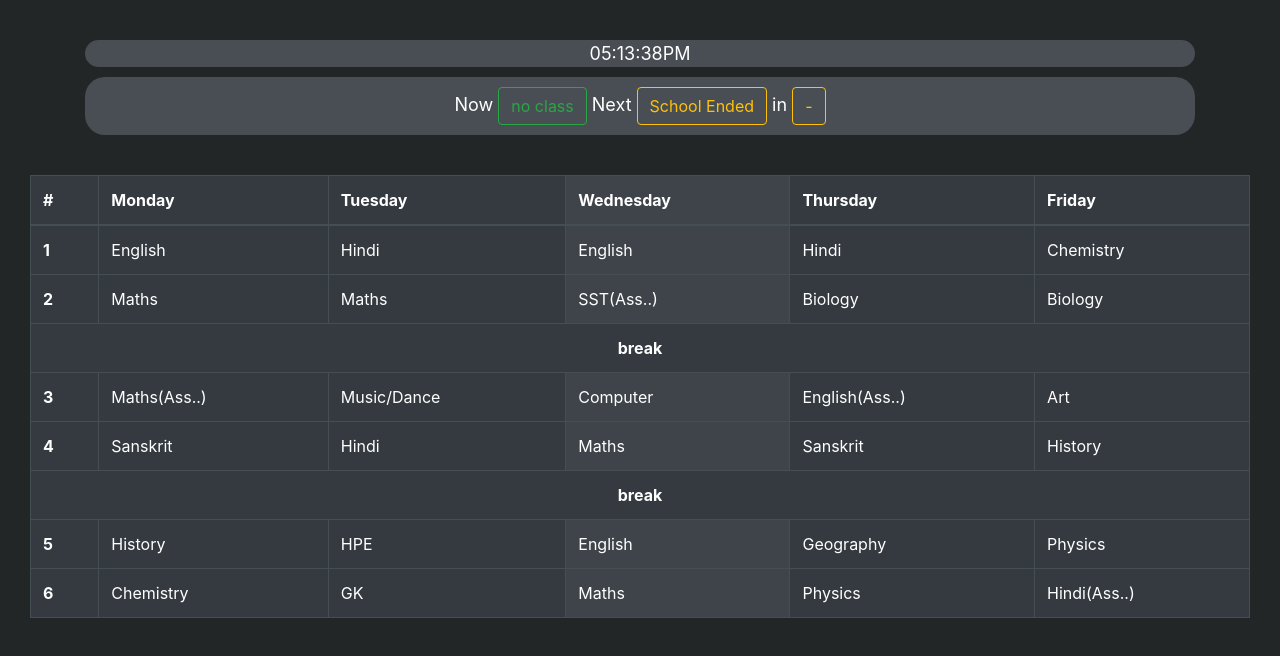
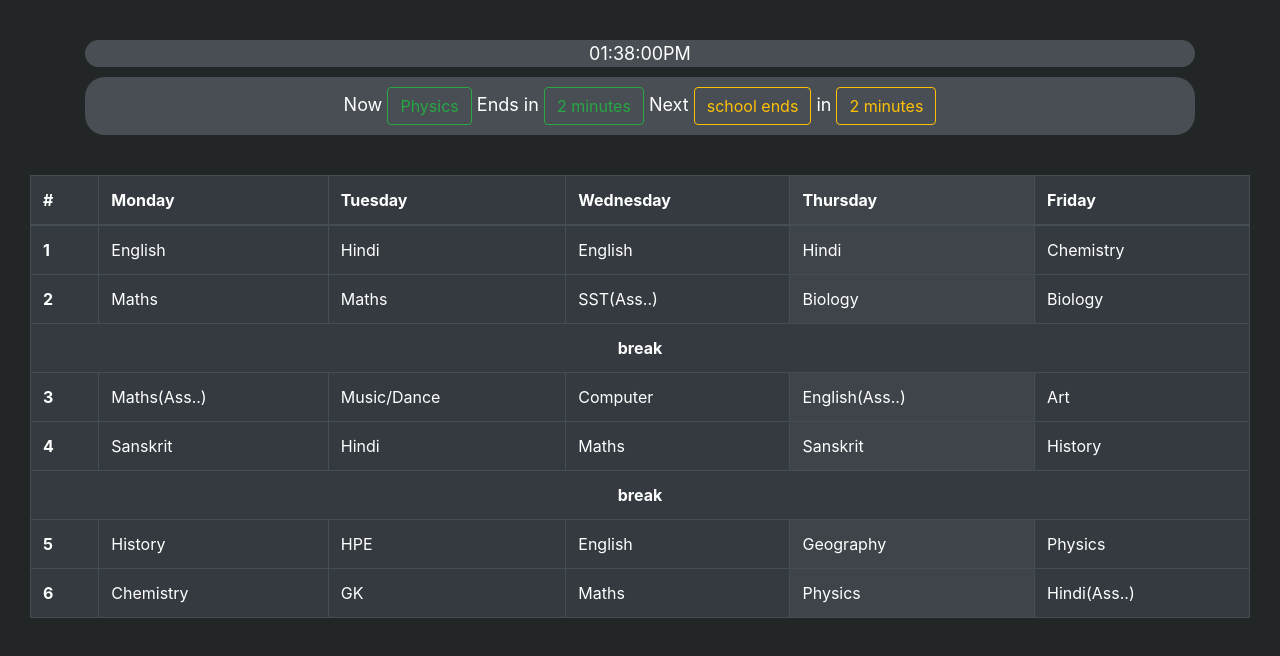
Before and after one commit to AdityaInfinite/schoolschedule, a plain HTML site: page index.html in a window 1280 px wide. Drawn offline with Linux system fonts and the light colour scheme.

Commit message:
added NowInTime

```diff
--- a/index.html
+++ b/index.html
@@ -17,6 +17,7 @@
 			<div id="clock">8:10:45</div>
 			<div id="nowNext">
 				Now <button id="NowPeriod" class="btn btn-outline-success">period</button>
+				Ends in <button id="NowInTime" class="btn btn-outline-success">time</button>
 				Next <button id="NextPeriod" class="btn btn-outline-warning">period</button>
 				in <button id="NextInTime" class="btn btn-outline-warning">time</button>
 			</div>
--- a/script.js
+++ b/script.js
@@ -1,29 +1,31 @@
-// var date = new Date("December 10, 2020 8:35:00");
 // format of cell id is (period)(day)
-
 var date;
 var day;
-
 var ClasTim = [
-    ['08:30:00', '09:10:00'],//
-    ['09:20:00', '10:00:00'],//small break here
-    ['10:00:00', '10:20:00'],
-    ['10:20:00', '11:00:00'],//
-    ['11:10:00', '11:50:00'],//small break here
-    ['11:50:00', '12:10:00'],
-    ['12:10:00', '12:50:00'],//
-    ['13:00:00', '13:40:00']//small break here
+    ["08:30:00", "09:10:00"], //
+    ["09:20:00", "10:00:00"], //small break here
+    ["10:00:00", "10:20:00"],
+    ["10:20:00", "11:00:00"], //
+    ["11:10:00", "11:50:00"], //small break here
+    ["11:50:00", "12:10:00"],
+    ["12:10:00", "12:50:00"], //
+    ["13:00:00", "13:40:00"], //small break here
 ];
-
-setInterval(doAll, 1000);
 
 function doAll() {
     showTime();
     periodHighlight();
 }
+setInterval(doAll, 1000);
+doAll();
+dayHighlight();
+
+function dayHighlight() {
+    $(`#day${day}`).toggleClass("success");
+};
 
 function showTime() {
-    date = new Date();
+    date = new Date("December 10, 2020 13:38:00"); // new Date("December 10, 2020 8:35:00");
     var hour = date.getHours();
     var min = date.getMinutes();
     var sec = date.getSeconds();
@@ -43,80 +45,67 @@ function showTime() {
     min = min < 10 ? "0" + min : min;
     sec = sec < 10 ? "0" + sec : sec;
 
-    let currentTime = hour + ":"
-        + min + ":" + sec + am_pm;
+    let currentTime = hour + ":" + min + ":" + sec + am_pm;
 
-    document.getElementById("clock")
-        .innerHTML = currentTime;
-}
-
-doAll();
-dayHighlight();
-
-function dayHighlight() {
-    var x = document.getElementById("myTable").rows[0].cells;
-    var y = document.getElementById("myTable").rows;
-    $(`#day${day}`).toggleClass("success");
+    document.getElementById("clock").innerHTML = currentTime;
 }
 
 function periodHighlight() {
-
     isClass = false;
     for (let period = 0; period < ClasTim.length; period++) {
         if (checkPeriod(ClasTim[period][0], ClasTim[period][1])) {
             var e;
             if (period === 2 || period === 5) {
-                document.getElementById("NowPeriod").innerText = document.getElementById(`${period}0`).innerHTML;
-                document.getElementById("NextPeriod").innerText = document.getElementById(`${period + 1}${day}`).innerHTML;
+                document.getElementById("NowPeriod").innerText =
+                    document.getElementById(`${period}0`).innerHTML;
+                document.getElementById("NextPeriod").innerText =
+                    document.getElementById(`${period + 1}${day}`).innerHTML;
                 isClass = true;
-                e = ClasTim[period + 1][0].split(':');
-                var dt3 = new Date(date.getFullYear(), date.getMonth(),
-                    date.getDate(), parseInt(e[0]), parseInt(e[1]), parseInt(e[2]));
-                document.getElementById("NextInTime").innerText = Math.trunc((dt3 - date) / 60000) + " minutes";
+                e = ClasTim[period + 1][0].split(":");
+                f = ClasTim[period][1].split(":");
+                InTime(f,"NowInTime");
+                InTime(e,"NextInTime");
             } else {
-                document.getElementById("NowPeriod").innerText = document.getElementById(`${period}${day}`).innerText;
+                document.getElementById("NowPeriod").innerText =
+                    document.getElementById(`${period}${day}`).innerText;
                 //console.log("next class");
                 if (period === 1 || period === 4) {
-                    document.getElementById("NextPeriod").innerText = document.getElementById(`${period + 1}0`).innerText;
-                    e = ClasTim[period + 1][0].split(':');
-                    var dt3 = new Date(date.getFullYear(), date.getMonth(),
-                        date.getDate(), parseInt(e[0]), parseInt(e[1]), parseInt(e[2]));
-                    document.getElementById("NextInTime").innerText = Math.trunc((dt3 - date) / 60000) + " minutes";
+                    document.getElementById("NextPeriod").innerText =
+                        document.getElementById(`${period + 1}0`).innerText;
+                    e = ClasTim[period + 1][0].split(":");
+                    f = ClasTim[period][1].split(":");
+                    InTime(f, "NowInTime");
+                    InTime(e, "NextInTime")
                 } else if (period === ClasTim.length - 1) {
-                    document.getElementById("NextPeriod").innerText = "school ends"
-                    document.getElementById("NextInTime").innerText = "-"
+                    e = ClasTim[period][1].split(":");
+                    InTime(e, "NowInTime");
+                    InTime(e, "NextInTime");
+                    document.getElementById("NextPeriod").innerText = "school ends";
                 } else {
-                    document.getElementById("NextPeriod").innerText = document.getElementById(`${period + 1}${day}`).innerText;
+                    document.getElementById("NextPeriod").innerText =
+                        document.getElementById(`${period + 1}${day}`).innerText;
 
-                    var f = ClasTim[period + 1][0].split(':');
-                    var dt3 = new Date(date.getFullYear(), date.getMonth(),
-                        date.getDate(), parseInt(f[0]), parseInt(f[1]), parseInt(f[2]));
-                    document.getElementById("NextInTime").innerText = Math.trunc((dt3 - date) / 60000) + " minutes";
+                    var e = ClasTim[period][1].split(":");
+                    var f = ClasTim[period + 1][0].split(":");
+                    InTime(f, "NextInTime");
+                    InTime(e, "NowInTime");
                 }
                 isClass = true;
             }
 
-            // var e = ClasTim[period + 1][0].split(':');
-            // var dt3 = new Date(date.getFullYear(), date.getMonth(),
-            //     date.getDate(), parseInt(e[0]), parseInt(e[1]), parseInt(e[2]));
-            // document.getElementById("NextInTime").innerText = Math.trunc((dt3 - date) / 60000) + " minutes";
-
-            // if (period === ClasTim.length - 1) {
-            //     // var f = ClasTim[period][1].split(':');
-            //     // var dt4 = new Date(date.getFullYear(), date.getMonth(),
-            //     //     date.getDate(), parseInt(f[0]), parseInt(f[1]), parseInt(f[2]));
-            //     // document.getElementById("NextInTime").innerText = ((dt4 - date) / 60000) + " minutes";
-            //     document.getElementById("NextInTime").innerText = "-";
-            //     document.getElementById("NextPeriod").innerText = "School End";
-            // }
         } else if (period === ClasTim.length - 1 && isClass === false) {
             document.getElementById("NowPeriod").innerText = "no class";
+            document.getElementById("NowInTime").innerText = "-";
+            var e = ClasTim[period][1].split(":");
+            var dt3 = new Date(
+                date.getFullYear(),
+                date.getMonth(),
+                date.getDate(),
+                parseInt(e[0]),
+                parseInt(e[1]),
+                parseInt(e[2])
+            );
 
-            var e = ClasTim[period][1].split(':');
-            var dt3 = new Date(date.getFullYear(), date.getMonth(),
-                date.getDate(), parseInt(e[0]), parseInt(e[1]), parseInt(e[2]));
-
-            //document.getElementById("NextInTime").innerText = Math.trunc((dt3 - date) / 60000) + " minutes";
             if (date > dt3) {
                 document.getElementById("NextInTime").innerText = "-";
                 document.getElementById("NextPeriod").innerText = "School Ended";
@@ -125,44 +114,83 @@ function periodHighlight() {
             }
         }
     }
-
-
 }
 
 function checkPeriod(startTime, endTime) {
+    var s = startTime.split(":");
+    var dt1 = new Date(
+        date.getFullYear(),
+        date.getMonth(),
+        date.getDate(),
+        parseInt(s[0]),
+        parseInt(s[1]),
+        parseInt(s[2])
+    );
 
-    var s = startTime.split(':');
-    var dt1 = new Date(date.getFullYear(), date.getMonth(), date.getDate(),
-        parseInt(s[0]), parseInt(s[1]), parseInt(s[2]));
-
-    var e = endTime.split(':');
-    var dt2 = new Date(date.getFullYear(), date.getMonth(),
-        date.getDate(), parseInt(e[0]), parseInt(e[1]), parseInt(e[2]));
+    var e = endTime.split(":");
+    var dt2 = new Date(
+        date.getFullYear(),
+        date.getMonth(),
+        date.getDate(),
+        parseInt(e[0]),
+        parseInt(e[1]),
+        parseInt(e[2])
+    );
 
     if (date >= dt1 && date <= dt2) {
         return true;
-    }
-    else {
+    } else {
         return false;
     }
 }
 
 function timeBetweenPeriods() {
-
     for (let index = 0; index < ClasTim.length - 1; index++) {
         // console.log(index);
-        var brStTimes = ClasTim[index][1].split(':');
-        var brEndTimes = ClasTim[index + 1][0].split(':');
-        var brStart = new Date(date.getFullYear(), date.getMonth(),
-            date.getDate(), parseInt(brStTimes[0]), parseInt(brStTimes[1]), parseInt(brStTimes[2]));
-        var brEnd = new Date(date.getFullYear(), date.getMonth(),
-            date.getDate(), parseInt(brEndTimes[0]), parseInt(brEndTimes[1]), parseInt(brEndTimes[2]));
+        var brStTimes = ClasTim[index][1].split(":");
+        var brEndTimes = ClasTim[index + 1][0].split(":");
+        var brStart = new Date(
+            date.getFullYear(),
+            date.getMonth(),
+            date.getDate(),
+            parseInt(brStTimes[0]),
+            parseInt(brStTimes[1]),
+            parseInt(brStTimes[2])
+        );
+        var brEnd = new Date(
+            date.getFullYear(),
+            date.getMonth(),
+            date.getDate(),
+            parseInt(brEndTimes[0]),
+            parseInt(brEndTimes[1]),
+            parseInt(brEndTimes[2])
+        );
 
         if (date >= brStart && date <= brEnd) {
-            document.getElementById("NextInTime").innerText = (brEnd - date) / 60000 + " minutes";
-            document.getElementById("NextPeriod").innerText = document.getElementById(`${index + 1}${day}`).innerText;
+            document.getElementById("NextInTime").innerText =
+                (brEnd - date) / 60000 + " minutes";
+            document.getElementById("NextPeriod").innerText = document.getElementById(
+                `${index + 1}${day}`
+            ).innerText;
         } else {
             // console.log(`${brStart}|${date}|${brEnd}  @${index}`);
         }
     }
 }
+
+function InTime(e, id) {
+    // console.log(`a=${e[0]}; b=${e[1]}; c=${e[2]} for ${id}`)
+    min=" minutes"
+    var dt3 = new Date(
+        date.getFullYear(),
+        date.getMonth(),
+        date.getDate(),
+        parseInt(e[0]),
+        parseInt(e[1]),
+        parseInt(e[2])
+    );
+    if(Math.trunc((dt3 - date) / 60000) === 1){
+        min=" minute"
+    }
+    document.getElementById(id).innerText = Math.trunc((dt3 - date) / 60000) + min;
+}
```
